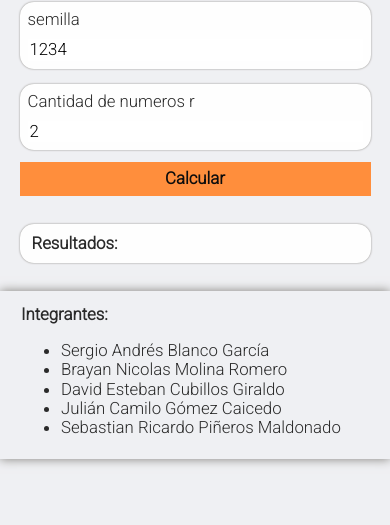
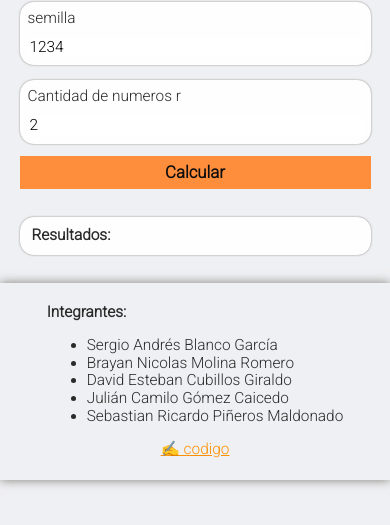
Before and after one commit to desteban/numeros-pseudoaleatorios, a Gatsby site: page /cuadrados-medios in a window 390 px wide. Shown: the part 227-752 px from the top of the page. Built offline with nearby package versions, Linux system fonts and the light colour scheme; Gatsby itself is replaced by a stand-in of ours.

Commit message:
agregar link del repo en el footer

```diff
--- a/src/components/Enlace.jsx
+++ b/src/components/Enlace.jsx
@@ -1,7 +1,7 @@
 import React from 'react';
 import { Link } from 'gatsby';
 
-export default function Enlace({ href, texto, blanck, className, onClick }) {
+export default function Enlace({ href, blanck, className, onClick, children }) {
 	return (
 		<Link
 			to={href}
@@ -9,7 +9,7 @@ export default function Enlace({ href, texto, blanck, className, onClick }) {
 			className={className}
 			onClick={() => onClick}
 		>
-			{`${texto}`}
+			{children}
 		</Link>
 	);
 }
--- a/src/components/Footer.jsx
+++ b/src/components/Footer.jsx
@@ -1,4 +1,5 @@
 import React from 'react';
+import { Enlace } from '../components';
 
 export default function Footer() {
 	return (
@@ -13,7 +14,11 @@ export default function Footer() {
 					<li>Sebastian Ricardo Piñeros Maldonado</li>
 				</ul>
 			</div>
-			<div></div>
+			<div>
+				<Enlace href="https://github.com/desteban/numeros-pseudoaleatorios" blanck={true}>
+					✍️ codigo
+				</Enlace>
+			</div>
 		</footer>
 	);
 }
--- a/src/components/header.jsx
+++ b/src/components/header.jsx
@@ -96,24 +96,27 @@ export default class Header extends React.Component {
 					<div className="sidenav" id="sidenav">
 						<Enlace
 							href="/cuadrados-medios"
-							texto="Cuadrados medios"
 							className="item"
 							onClick={() => this.toogleMenu()}
-						></Enlace>
+						>
+							Cuadrados medios
+						</Enlace>
 
 						<Enlace
 							href="/productos-medios"
-							texto="Productos medios"
 							className="item"
 							onClick={() => this.toogleMenu()}
-						/>
+						>
+							Productos medios
+						</Enlace>
 
 						<Enlace
 							href="/multiplicador-constante"
-							texto="Multiplicador constante"
 							className="item"
 							onClick={() => this.toogleMenu()}
-						/>
+						>
+							Multiplicador constante
+						</Enlace>
 					</div>
 				</nav>
 			</header>
--- a/src/pages/index.jsx
+++ b/src/pages/index.jsx
@@ -30,7 +30,7 @@ const IndexPage = () => (
 
 			<ol>
 				<li>
-					Seleccionar una semilla (X<sub>i</sub>) con D dígitos (D {'>'} 3right)
+					Seleccionar una semilla (X<sub>i</sub>) con D dígitos (D {'>'} 3)
 				</li>
 				<li>
 					Sea Y<sub>0</sub> el resultado de elevar X<sub>0</sub> al cuadrado; sea X<sub>1</sub>{' '}
--- a/src/sass/footer.scss
+++ b/src/sass/footer.scss
@@ -1,6 +1,16 @@
 footer {
 	margin-top: 2rem;
-	padding: 1rem 1.5rem 5px 1.5rem;
+	padding: 1.5rem 1.8rem 5px 1.8rem;
 	box-shadow: 0px -0px 10px $sombra;
 	display: flex;
+	flex-direction: row;
+	align-items: center;
+	justify-content: space-around;
 }
+
+@media screen and (max-width: 991px) {
+	footer {
+		flex-direction: column;
+		padding: 1.5rem 0.8rem;
+	}
+}
--- a/src/sass/index.scss
+++ b/src/sass/index.scss
@@ -25,7 +25,7 @@ body {
 
 body {
 	padding: 0px;
-	font-size: 1.2rem;
+	font-size: 1.1rem;
 }
 
 @for $i from 1 to 4 {
```
